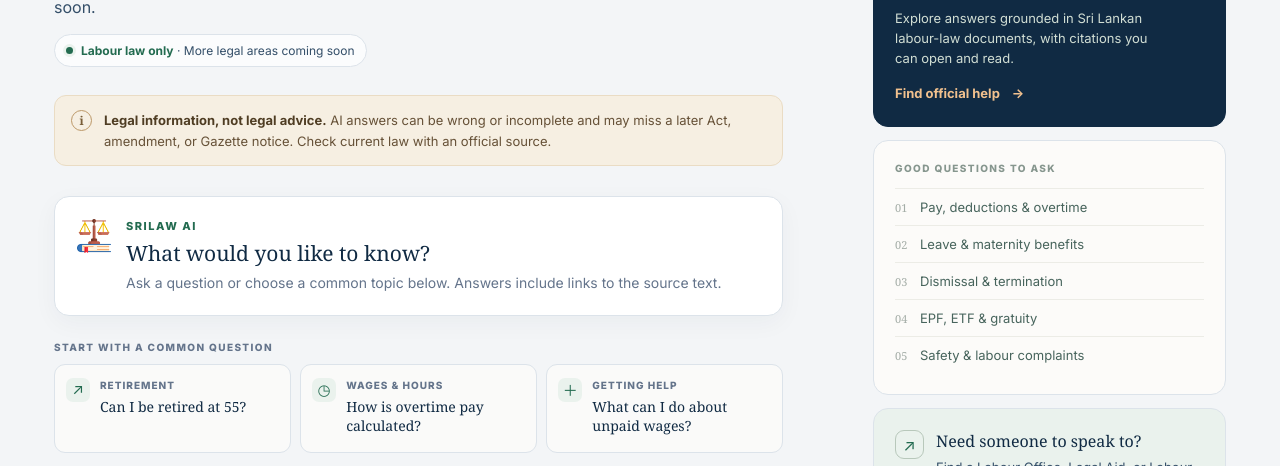
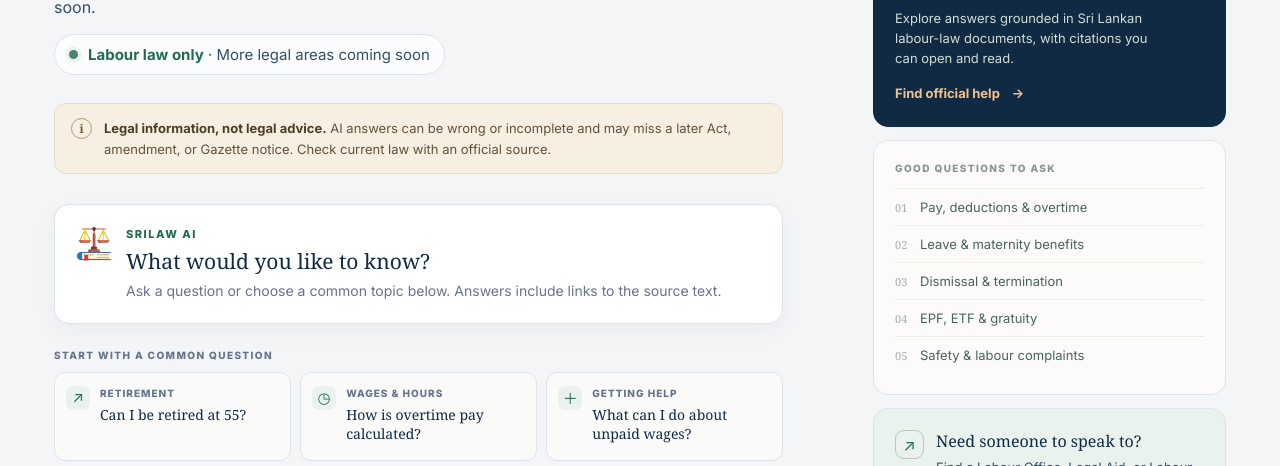
Before and after one commit to SanjanaFernando/nithi-sahaya, a plain HTML site: page frontend/index.html in a window 1280 px wide. Shown: the part 334-800 px from the top of the page. Drawn offline with Linux system fonts and the light colour scheme.

Commit message:
ui fixes

```diff
--- a/frontend/styles.css
+++ b/frontend/styles.css
@@ -42,9 +42,11 @@ a { color: inherit; }
 .intro-copy { margin: 0; max-width: 600px; color: var(--ink-soft); line-height: 1.65; font-size: 14px; }
 .legal-notice, .contact-note { margin: 24px 0 30px; padding: 14px 16px; display: flex; gap: 12px; align-items: flex-start; background: var(--warning); border: 1px solid #eadcc4; border-radius: 12px; color: #665137; font-size: 11px; line-height: 1.55; }
 .legal-notice strong, .contact-note strong { color: #4f3d23; }
-.coverage-note { display: inline-flex; align-items: center; gap: 8px; margin: 14px 0 4px; padding: 8px 11px; border: 1px solid #dce3ea; border-radius: 999px; background: rgba(255,255,255,.72); color: var(--ink-soft); font-size: 10px; }
+.coverage-note { display: inline-flex; align-items: center; gap: 10px; margin: 14px 0 4px; padding: 10px 14px; border: 1px solid #dce3ea; border-radius: 999px; background: rgba(255,255,255,.72); color: var(--ink-soft); font-size: 15px; }
 .coverage-note strong { color: var(--green); }
-.coverage-dot { width: 7px; height: 7px; border-radius: 50%; background: var(--green); box-shadow: 0 0 0 3px var(--green-pale); }
+.coverage-dot { width: 9px; height: 9px; flex: 0 0 9px; border-radius: 50%; background: var(--green); box-shadow: 0 0 0 3px var(--green-pale); animation: coverage-pointer-blink 1.2s ease-in-out infinite; }
+@keyframes coverage-pointer-blink { 50% { opacity: .25; box-shadow: 0 0 0 6px var(--green-pale); } }
+@media (prefers-reduced-motion: reduce) { .coverage-dot { animation: none; } }
 .notice-icon { width: 21px; height: 21px; flex: 0 0 21px; border: 1px solid #bc9868; color: #785d37; border-radius: 50%; text-align: center; line-height: 19px; font: 700 12px/19px Georgia, serif; }
 .messages { display: grid; gap: 20px; }
 .welcome-card, .assistant-message, .user-message { background: var(--white); border: 1px solid var(--line); border-radius: 15px; box-shadow: 0 7px 24px rgba(16,42,67,.045); }
@@ -195,7 +197,7 @@ footer a { text-decoration: none; color: var(--green); }
 .eyebrow, .section-label, .message-kicker { font-size: 11px; }
 .intro-copy { font-size: 16px; }
 .legal-notice, .contact-note { font-size: 13px; }
-.coverage-note { font-size: 12px; }
+.coverage-note { font-size: 15px; }
 .welcome-card p:last-child { font-size: 14px; }
 .starter-area .section-label, .scope-card .section-label, .contact-card .section-label { font-size: 10px; }
 .starter-card small { font-size: 10px; }
```
